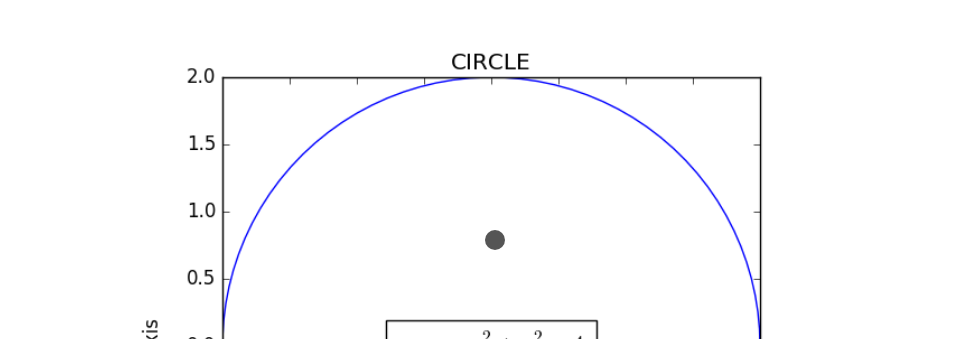
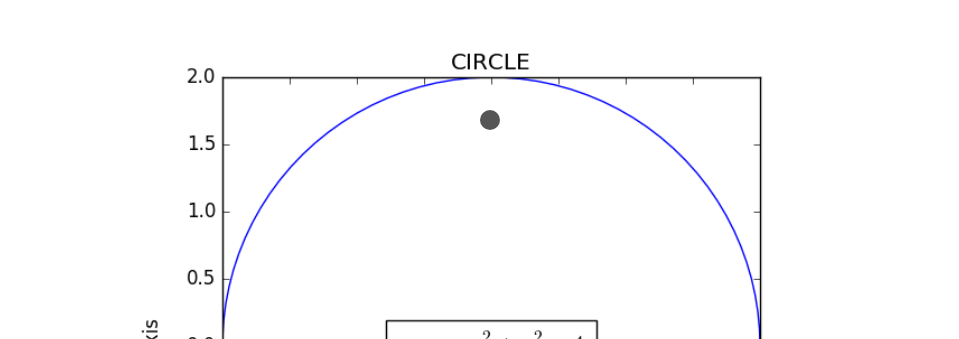
Before and after one commit to rbobkoskie3/rbobkoskie3.github.io, a Jekyll site: the page built from circle/index.html, in a window 1280 px wide. Shown: the part 346-685 px from the top of the page, without its empty margins (160-1119 px from the left). Built offline with Jekyll 4.4.1, drawn with Linux system fonts in a browser that asks for light colours.

Commit message:
Add files via upload

```diff
--- a/circle/index.html
+++ b/circle/index.html
@@ -234,8 +234,10 @@
             // 75%   {rotate(270deg);  left:25%; top:30%; rotate(-270deg);}
             // 100%  {rotate(360deg);  left:50%; top:15%; rotate(-360deg);}
 
+            0%    {left:50%; top:15%;}
+            1%   {-webkit-transform: rotate(0deg) translateX(5px) translateY(120px) rotate(0deg) scale(1);}
             // 0%   {-webkit-transform: rotate(0deg) translateX(5px) translateY(120px) rotate(0deg) scale(1);}
-            0%   {left:50%; top:15%; -webkit-transform: rotate(0deg) translateX(5px) translateY(120px) rotate(0deg) scale(1);}
+            // 0%   {left:50%; top:15%; -webkit-transform: rotate(0deg) translateX(5px) translateY(120px) rotate(0deg) scale(1);}
             25%  {-webkit-transform: rotate(90deg)  translateX(5px) translateY(120px) rotate(-90deg)  scale(.75);}
             50%  {-webkit-transform: rotate(180deg) translateX(5px) translateY(120px) rotate(-180deg) scale(.60);}
             75%  {-webkit-transform: rotate(270deg) translateX(5px) translateY(120px) rotate(-270deg) scale(.75);}
```
